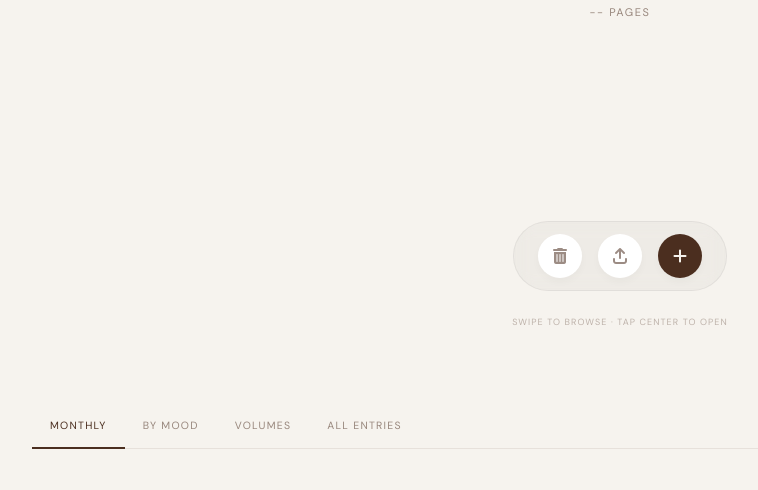
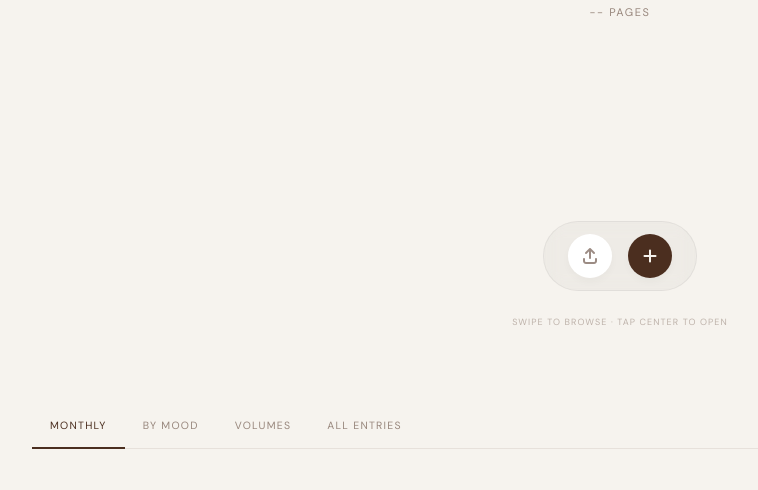
Before and after one commit to introshia/MoodBloom, a Flask app: page /archive in a window 1280 px wide. Shown: the part 651-1141 px from the top of the page, without its empty margins (20-778 px from the left). Run offline with Flask 3, Linux system fonts and the light colour scheme; the visitor is signed in with stand-in values (Sample User, id 1); data that the repository does not hold is empty; some libraries are stand-ins or nearby versions.

Commit message:
design(archive): remove delete button from entries to honor the permanence of journaling

```diff
--- a/templates/pages/archive.html
+++ b/templates/pages/archive.html
@@ -854,7 +854,6 @@
         </div>
 
         <div class="action-bar">
-            <button class="action-btn" title="Delete"><i class="fa-solid fa-trash-can"></i></button>
             <button class="action-btn" title="Share"><i class="fa-solid fa-arrow-up-from-bracket"></i></button>
             <button class="action-btn" title="Add" style="background: var(--text); color: var(--bg);"><i
                     class="fa-solid fa-plus"></i></button>
```
